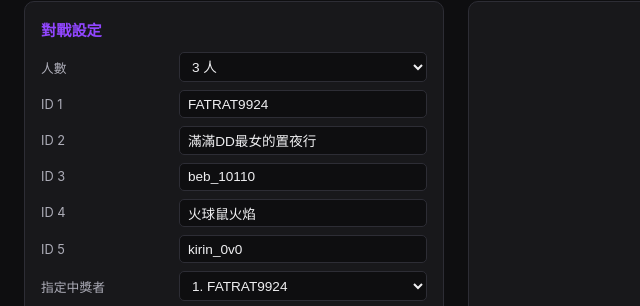
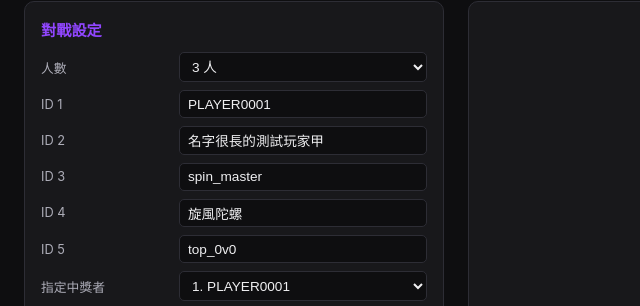
Before and after one commit to slps9060713/reward-exporter, a plain HTML site: page docs/battle-arena-demo.html in a window 1280 px wide. Shown: the part 116-422 px from the top of the page, 0-640 px from the left. Drawn offline with Linux system fonts and the light colour scheme.

Commit message:
調整：DEMO 與調校台的預設 ID 改為中性的測試名稱
保留長中文、短中文、英數混合，仍可測試名牌寬度截斷。

Co-Authored-By: Claude Opus 5.5 <noreply@anthropic.com>

```diff
--- a/docs/battle-arena-demo.html
+++ b/docs/battle-arena-demo.html
@@ -43,11 +43,11 @@
             <div class="row"><label>人數</label>
                 <select id="count"><option value="2">2 人</option><option value="3" selected>3 人</option><option value="4">4 人</option><option value="5">5 人</option></select>
             </div>
-            <div class="row"><label>ID 1</label><input type="text" id="id0" value="FATRAT9924"></div>
-            <div class="row"><label>ID 2</label><input type="text" id="id1" value="滿滿DD最女的置夜行"></div>
-            <div class="row"><label>ID 3</label><input type="text" id="id2" value="beb_10110"></div>
-            <div class="row"><label>ID 4</label><input type="text" id="id3" value="火球鼠火焰"></div>
-            <div class="row"><label>ID 5</label><input type="text" id="id4" value="kirin_0v0"></div>
+            <div class="row"><label>ID 1</label><input type="text" id="id0" value="PLAYER0001"></div>
+            <div class="row"><label>ID 2</label><input type="text" id="id1" value="名字很長的測試玩家甲"></div>
+            <div class="row"><label>ID 3</label><input type="text" id="id2" value="spin_master"></div>
+            <div class="row"><label>ID 4</label><input type="text" id="id3" value="旋風陀螺"></div>
+            <div class="row"><label>ID 5</label><input type="text" id="id4" value="top_0v0"></div>
             <div class="row"><label>指定中獎者</label><select id="winner"></select></div>
             <div class="row"><label>種子（可留空）</label><input type="number" id="seed" placeholder="留空 = 隨機"></div>
             <div class="row"><label>開場方向</label>
```
Also changed, not shown: engine-demo/index.html (+5 -5 lines).
